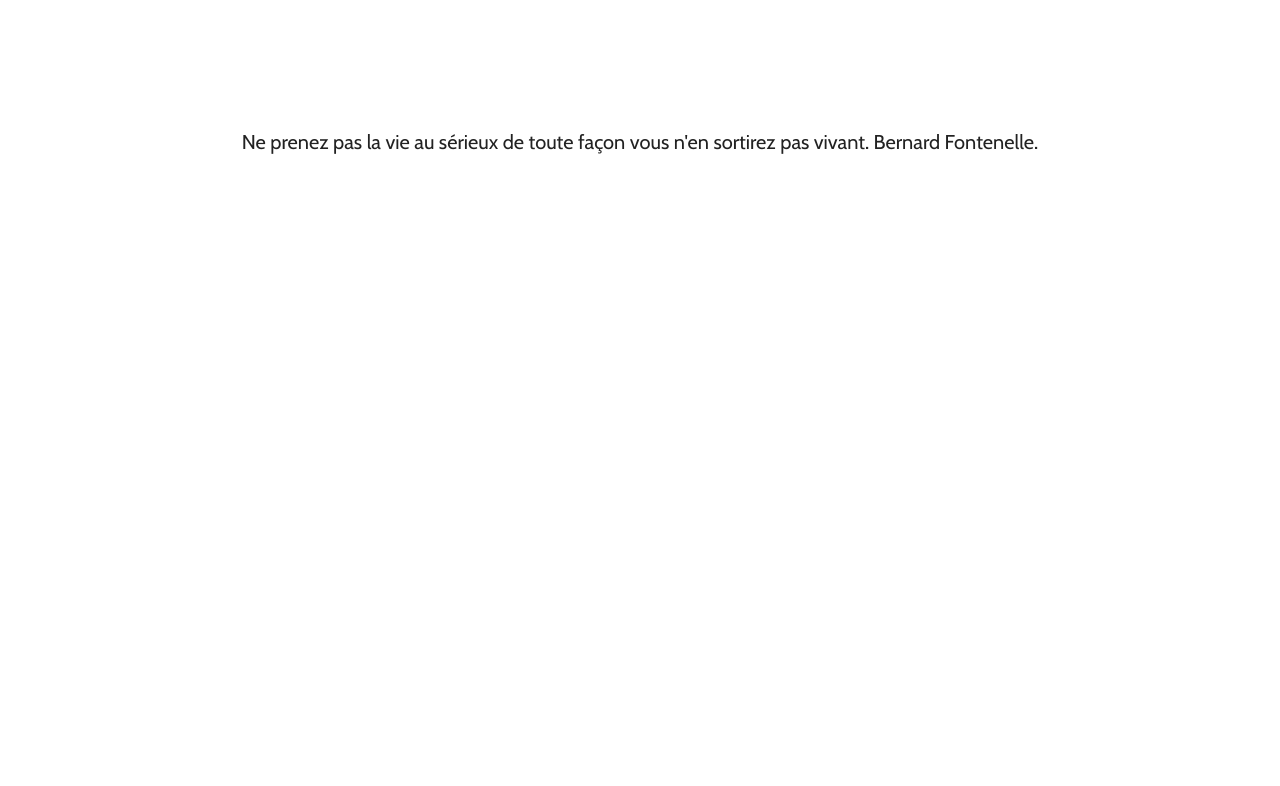
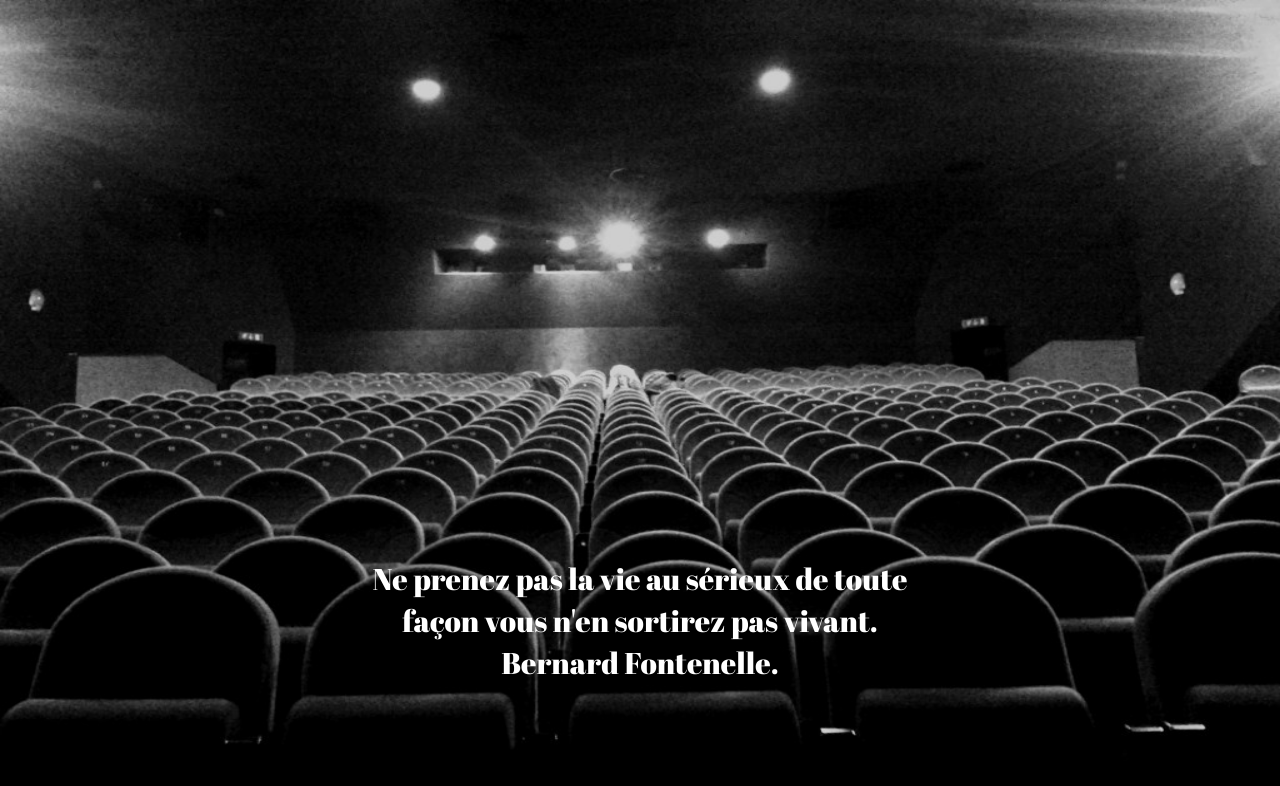
Before and after one commit to eracom-gr451/ademierre_haiku, a plain HTML site: page index.html in a window 1280 px wide. Drawn offline with nearby package versions, Linux system fonts and the light colour scheme.

Commit message:
modifications

```diff
--- a/css/main.css
+++ b/css/main.css
@@ -12,11 +12,21 @@
 
 html {
     color: #222;
-    font-size: 20px;
+    font-size: 30px;
     line-height: 1.4;
-    font-family: 'Cabin', sans-serif;
+    font-family: 'Abril Fatface', cursive;
+    color:#ffffff;
 }
 
 body {
-
+    margin:10% auto;
+	padding-top: 400px;
+	background-repeat:no-repeat;
+	width:596px;
+	height:647px;
+	background-image:url(../img/cinema1.jpg);
+  background-size: 100% 100%;
+	background-repeat: no-repeat;
+  max-width: 100%;
+  height: auto;
 }
--- a/index.html
+++ b/index.html
@@ -8,6 +8,7 @@
         <link rel="stylesheet" href="css/normalize.css">
         <link rel="stylesheet" href="css/main.css"><link href="https://fonts.googleapis.com/css?family=Montserrat" rel="stylesheet">
        <link href="https://fonts.googleapis.com/css?family=Cabin" rel="stylesheet">
+       <link href="https://fonts.googleapis.com/css?family=Abril+Fatface" rel="stylesheet">
        <style>
             body {
             margin-top: 10%;
```
Also changed, not shown: img/cinema.jpg (added), img/cinema1.jpg (added), img/cinema2.jpg (added), 2 other files.
